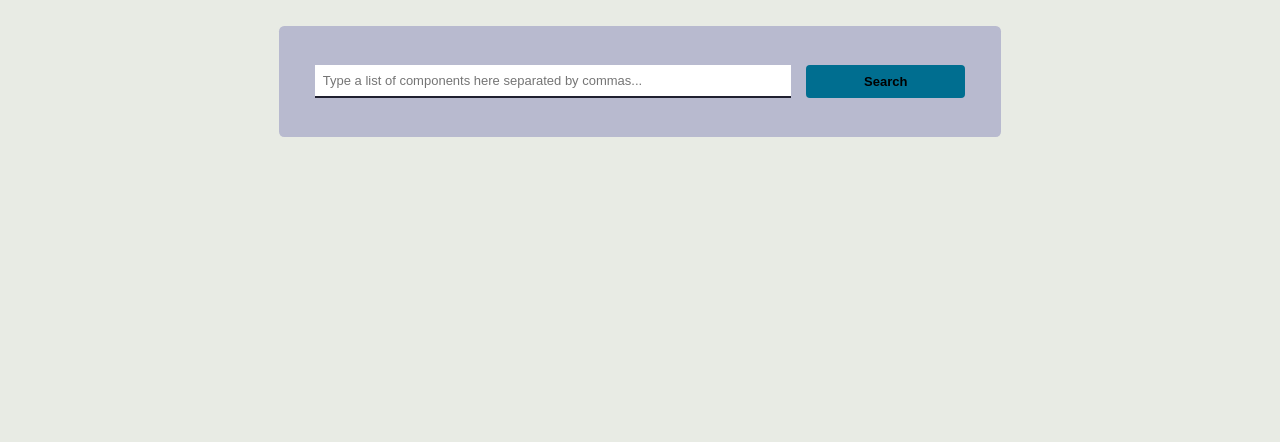
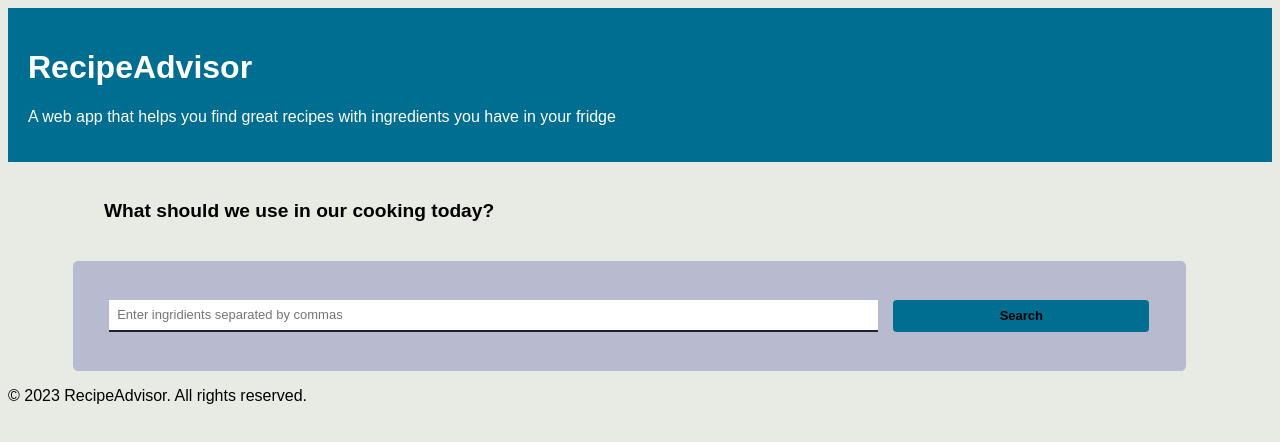
Before and after one commit to margeloh/recipious, a plain HTML site: page index.html in a window 1280 px wide. Drawn offline with Linux system fonts and the light colour scheme.

Commit message:
Content added

```diff
--- a/index.html
+++ b/index.html
@@ -2,17 +2,23 @@
 <html lang="en">
 <head>
     <meta name="viewport" content="width=device-width, initial-scale=1.0" />
-    <title>Recipe App</title>
+    <title>RecipeAdvisor - Find recipes with ingredients you have</title>
     <!-- Stylesheet -->
     <link rel="stylesheet" href="styles.css" />
 </head>
 <body>
+    <header>
+        <h1>RecipeAdvisor</h1>
+        <p>A web app that helps you find great recipes with ingredients you have in your fridge</p>
+    </header>
+        <h2>What should we use in our cooking today?</h2>
+
 <div class="container">
 	<form id="search-form">
     <div class="search-container">
         <input
                 type="text"
-                placeholder="Type a list of components here separated by commas..."
+                placeholder="Enter ingridients separated by commas"
                 id="user-inp"
 				value=""
         />
@@ -21,6 +27,8 @@
 	</form>
     <div id="result"></div>
 </div>
+<footer>
+    <p>&copy; 2023 RecipeAdvisor. All rights reserved.</p>
 <!-- Script -->
 <script src="script.js"></script>
 </body>
--- a/styles.css
+++ b/styles.css
@@ -1,6 +1,4 @@
 * {
-    padding: 0;
-    margin: 0;
     box-sizing: content-box;
     font-family: Arial, fantasy;
 }
@@ -9,16 +7,23 @@ body{
     background-color: #e8ebe4;
 }
 
+header {
+    background-color: #006e90;
+    padding: 20px;
+    color: white;
+  }
+
 .container {
     background-color: #b8bacf;
     font-size: small;
     padding: 3em 2.8em;
-	margin: 2em auto;
-    width: 90vw;
-    max-width: 50em;
+	margin-left: 5em;
+    width: 140vw;
+    max-width: 80em;
     position: relative;
     border-radius: 0.4em;
 }
+
 .search-container {
     width: 100%;
     display: grid;
@@ -47,7 +52,7 @@ button:hover { background-color: firebrick; }
 
 img {
     display: block;
-    width: 70%;
+    width: 50%;
 	border: 1px solid gray;
 	border-radius: 0.3em;
 }
@@ -66,7 +71,8 @@ p.details {
 h2 {
     font-size: 1.2em;
     font-weight: 600;
-	margin: 1em 0;
+	margin: 2em;
+    margin-left: 5em;
 }
 .recipe-list {
     font-size: 1em;
```
